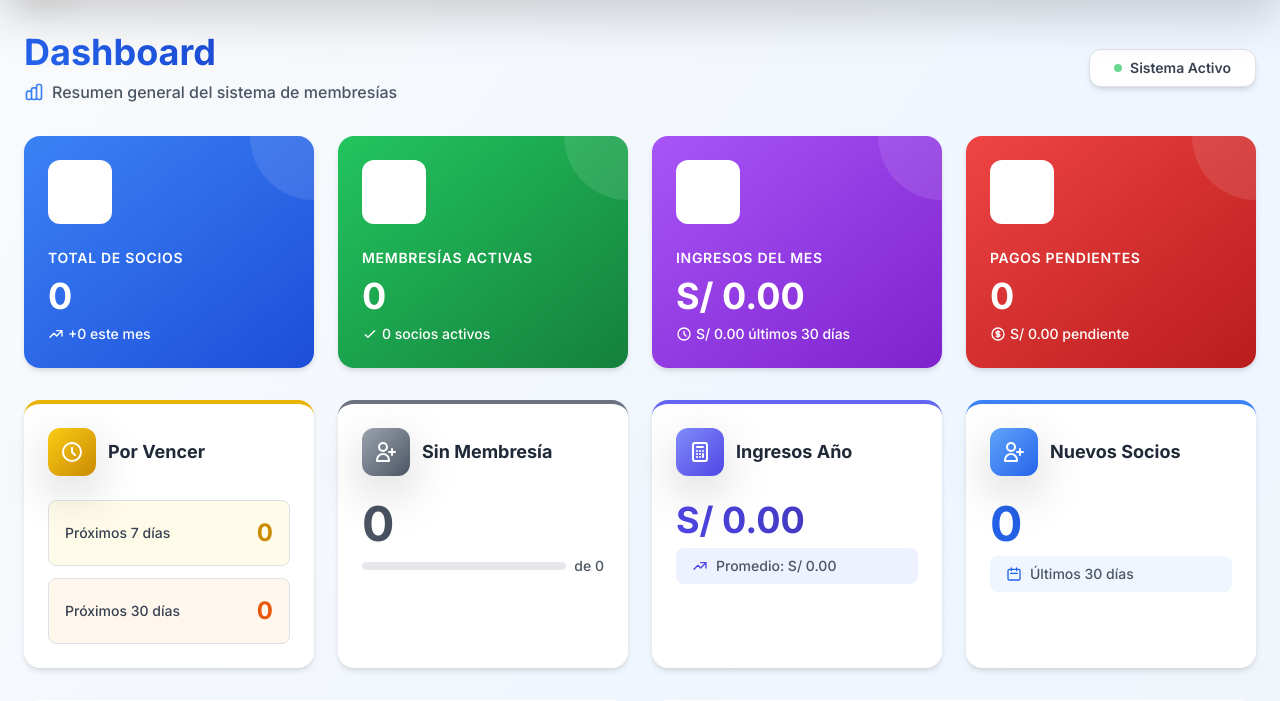
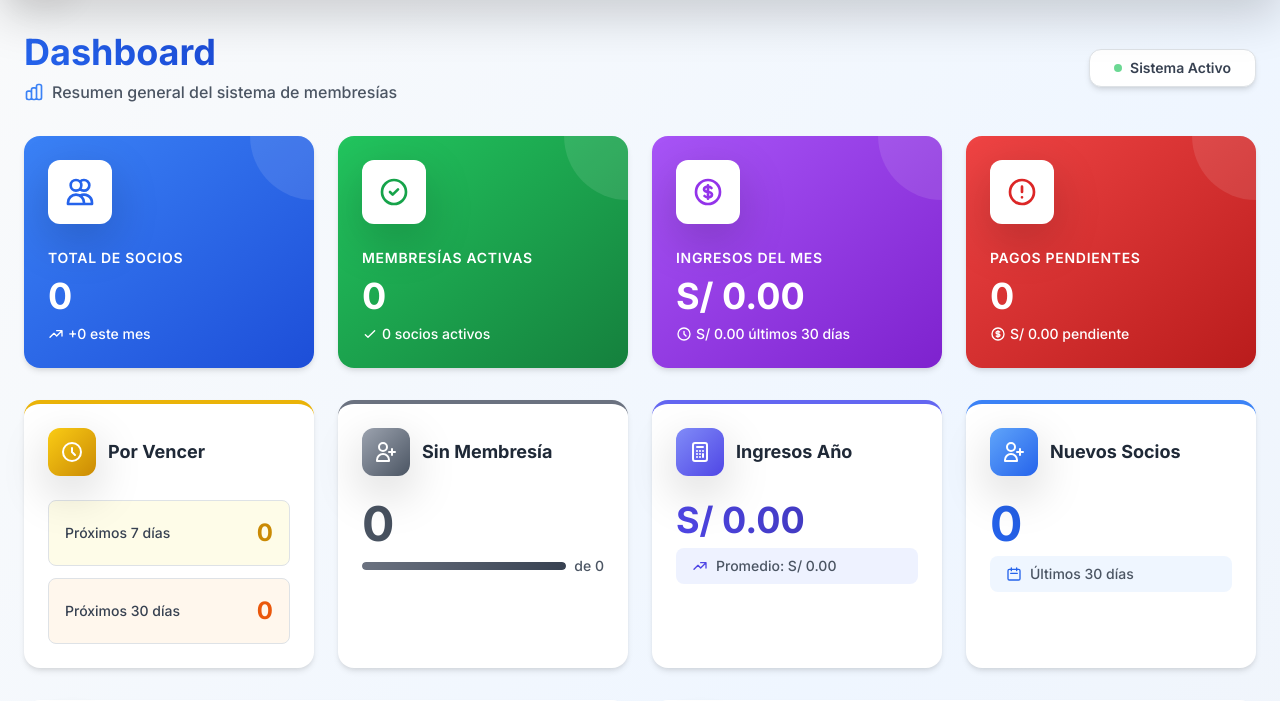
Before and after one commit to Darkohh16/membership_control, a Django app: page /core/dashboard/ in a window 1280 px wide. Shown: the part 77-778 px from the top of the page. Run offline with Django 5.2, Linux system fonts and the light colour scheme; the visitor is signed in with stand-in values (Sample User, id 1); data that the repository does not hold is empty; some libraries are stand-ins or nearby versions.

Commit message:
style: correccion de cards

```diff
--- a/templates/core/dashboard.html
+++ b/templates/core/dashboard.html
@@ -30,16 +30,17 @@
     <!-- Tarjetas Principales de Estadísticas -->
     <div class="grid grid-cols-1 md:grid-cols-2 lg:grid-cols-4 gap-6 mb-8">
       <!-- total de socios -->
-      <div class="card-modern group hover:scale-105 transition-all duration-300 bg-gradient-to-br from-blue-500 to-blue-700 text-white overflow-hidden relative h-full min-h-[200px]">
+      <div class="card-modern group hover:scale-105 transition-all duration-300 bg-gradient-to-br from-blue-500 to-blue-700 text-white overflow-hidden relative">
         <div class="absolute top-0 right-0 w-32 h-32 bg-white opacity-10 rounded-full -mr-16 -mt-16"></div>
-        <div class="relative z-10 p-6">
-          <div class="flex items-center justify-between mb-4">
-            <div class="bg-white bg-opacity-20 backdrop-blur-sm rounded-xl p-3 group-hover:scale-110 transition-transform duration-300">
-              <svg class="w-8 h-8 text-white" fill="none" stroke="currentColor" viewBox="0 0 24 24">
+        <div class="relative z-10 p-6 flex flex-col h-full">
+          <div class="flex items-start justify-between mb-4">
+            <div class="bg-white rounded-xl p-3 group-hover:scale-110 transition-transform duration-300 shadow-lg">
+              <svg class="w-8 h-8 text-blue-600" fill="none" stroke="currentColor" viewBox="0 0 24 24" xmlns="http://www.w3.org/2000/svg">
                 <path stroke-linecap="round" stroke-linejoin="round" stroke-width="2" d="M12 4.354a4 4 0 110 5.292M15 21H3v-1a6 6 0 0112 0v1zm0 0h6v-1a6 6 0 00-9-5.197M13 7a4 4 0 11-8 0 4 4 0 018 0z"></path>
               </svg>
             </div>
           </div>
+          <div class="flex-1 flex flex-col justify-end">
             <h2 class="text-white text-opacity-90 text-sm font-semibold uppercase tracking-wider mb-2">Total de Socios</h2>
             <p class="text-4xl font-bold text-white mb-2">{{ total_socios }}</p>
             <div class="flex items-center space-x-1 text-white text-opacity-90">
@@ -50,18 +51,20 @@
             </div>
           </div>
         </div>
+      </div>
 
       <!-- membresias Activas -->
-      <div class="card-modern group hover:scale-105 transition-all duration-300 bg-gradient-to-br from-green-500 to-green-700 text-white overflow-hidden relative h-full min-h-[200px]">
+      <div class="card-modern group hover:scale-105 transition-all duration-300 bg-gradient-to-br from-green-500 to-green-700 text-white overflow-hidden relative">
         <div class="absolute top-0 right-0 w-32 h-32 bg-white opacity-10 rounded-full -mr-16 -mt-16"></div>
-        <div class="relative z-10 p-6">
-          <div class="flex items-center justify-between mb-4">
-            <div class="bg-white bg-opacity-20 backdrop-blur-sm rounded-xl p-3 group-hover:scale-110 transition-transform duration-300">
-              <svg class="w-8 h-8 text-white" fill="none" stroke="currentColor" viewBox="0 0 24 24">
+        <div class="relative z-10 p-6 flex flex-col h-full">
+          <div class="flex items-start justify-between mb-4">
+            <div class="bg-white rounded-xl p-3 group-hover:scale-110 transition-transform duration-300 shadow-lg">
+              <svg class="w-8 h-8 text-green-600" fill="none" stroke="currentColor" viewBox="0 0 24 24" xmlns="http://www.w3.org/2000/svg">
                 <path stroke-linecap="round" stroke-linejoin="round" stroke-width="2" d="M9 12l2 2 4-4m6 2a9 9 0 11-18 0 9 9 0 0118 0z"></path>
               </svg>
             </div>
           </div>
+          <div class="flex-1 flex flex-col justify-end">
             <h2 class="text-white text-opacity-90 text-sm font-semibold uppercase tracking-wider mb-2">Membresías Activas</h2>
             <p class="text-4xl font-bold text-white mb-2">{{ membresias_activas }}</p>
             <div class="flex items-center space-x-1 text-white text-opacity-90">
@@ -72,18 +75,20 @@
             </div>
           </div>
         </div>
+      </div>
 
       <!-- ingresos del Mes -->
-      <div class="card-modern group hover:scale-105 transition-all duration-300 bg-gradient-to-br from-purple-500 to-purple-700 text-white overflow-hidden relative h-full min-h-[200px]">
+      <div class="card-modern group hover:scale-105 transition-all duration-300 bg-gradient-to-br from-purple-500 to-purple-700 text-white overflow-hidden relative">
         <div class="absolute top-0 right-0 w-32 h-32 bg-white opacity-10 rounded-full -mr-16 -mt-16"></div>
-        <div class="relative z-10 p-6">
-          <div class="flex items-center justify-between mb-4">
-            <div class="bg-white bg-opacity-20 backdrop-blur-sm rounded-xl p-3 group-hover:scale-110 transition-transform duration-300">
-              <svg class="w-8 h-8 text-white" fill="none" stroke="currentColor" viewBox="0 0 24 24">
+        <div class="relative z-10 p-6 flex flex-col h-full">
+          <div class="flex items-start justify-between mb-4">
+            <div class="bg-white rounded-xl p-3 group-hover:scale-110 transition-transform duration-300 shadow-lg">
+              <svg class="w-8 h-8 text-purple-600" fill="none" stroke="currentColor" viewBox="0 0 24 24" xmlns="http://www.w3.org/2000/svg">
                 <path stroke-linecap="round" stroke-linejoin="round" stroke-width="2" d="M12 8c-1.657 0-3 .895-3 2s1.343 2 3 2 3 .895 3 2-1.343 2-3 2m0-8c1.11 0 2.08.402 2.599 1M12 8V7m0 1v8m0 0v1m0-1c-1.11 0-2.08-.402-2.599-1M21 12a9 9 0 11-18 0 9 9 0 0118 0z"></path>
               </svg>
             </div>
           </div>
+          <div class="flex-1 flex flex-col justify-end">
             <h2 class="text-white text-opacity-90 text-sm font-semibold uppercase tracking-wider mb-2">Ingresos del Mes</h2>
             <p class="text-4xl font-bold text-white mb-2">S/ {{ ingresos_mes|floatformat:2 }}</p>
             <div class="flex items-center space-x-1 text-white text-opacity-90">
@@ -94,18 +99,20 @@
             </div>
           </div>
         </div>
+      </div>
 
       <!-- pagos pendientes -->
-      <div class="card-modern group hover:scale-105 transition-all duration-300 bg-gradient-to-br from-red-500 to-red-700 text-white overflow-hidden relative h-full min-h-[200px]">
+      <div class="card-modern group hover:scale-105 transition-all duration-300 bg-gradient-to-br from-red-500 to-red-700 text-white overflow-hidden relative">
         <div class="absolute top-0 right-0 w-32 h-32 bg-white opacity-10 rounded-full -mr-16 -mt-16"></div>
-        <div class="relative z-10 p-6">
-          <div class="flex items-center justify-between mb-4">
-            <div class="bg-white bg-opacity-20 backdrop-blur-sm rounded-xl p-3 group-hover:scale-110 transition-transform duration-300">
-              <svg class="w-8 h-8 text-white" fill="none" stroke="currentColor" viewBox="0 0 24 24">
+        <div class="relative z-10 p-6 flex flex-col h-full">
+          <div class="flex items-start justify-between mb-4">
+            <div class="bg-white rounded-xl p-3 group-hover:scale-110 transition-transform duration-300 shadow-lg">
+              <svg class="w-8 h-8 text-red-600" fill="none" stroke="currentColor" viewBox="0 0 24 24" xmlns="http://www.w3.org/2000/svg">
                 <path stroke-linecap="round" stroke-linejoin="round" stroke-width="2" d="M12 8v4m0 4h.01M21 12a9 9 0 11-18 0 9 9 0 0118 0z"></path>
               </svg>
             </div>
           </div>
+          <div class="flex-1 flex flex-col justify-end">
             <h2 class="text-white text-opacity-90 text-sm font-semibold uppercase tracking-wider mb-2">Pagos Pendientes</h2>
             <p class="text-4xl font-bold text-white mb-2">{{ pagos_pendientes }}</p>
             <div class="flex items-center space-x-1 text-white text-opacity-90">
@@ -113,6 +120,7 @@
                 <path stroke-linecap="round" stroke-linejoin="round" stroke-width="2" d="M12 8c-1.657 0-3 .895-3 2s1.343 2 3 2 3 .895 3 2-1.343 2-3 2m0-8c1.11 0 2.08.402 2.599 1M12 8V7m0 1v8m0 0v1m0-1c-1.11 0-2.08-.402-2.599-1M21 12a9 9 0 11-18 0 9 9 0 0118 0z"></path>
               </svg>
               <span class="text-sm font-medium">S/ {{ monto_pendiente|floatformat:2 }} pendiente</span>
+            </div>
           </div>
         </div>
       </div>
@@ -163,8 +171,8 @@
           </div>
           <p class="text-5xl font-bold bg-gradient-to-r from-gray-600 to-gray-800 bg-clip-text text-transparent mb-2">{{ socios_sin_membresia }}</p>
           <div class="flex items-center space-x-2 text-gray-600">
-            <div class="flex-1 bg-gray-200 rounded-full h-2">
-              <div class="bg-gradient-to-r from-gray-500 to-gray-700 h-2 rounded-full" style="width: {% widthratio socios_sin_membresia total_socios 100 %}%"></div>
+            <div class="flex-1 bg-gray-200 rounded-full h-2 overflow-hidden">
+              <div class="bg-gradient-to-r from-gray-500 to-gray-700 h-2 rounded-full transition-all duration-300"></div>
             </div>
             <span class="text-sm font-medium">de {{ total_socios }}</span>
           </div>
```
Lines whose indentation alone changed are shown as unchanged.
